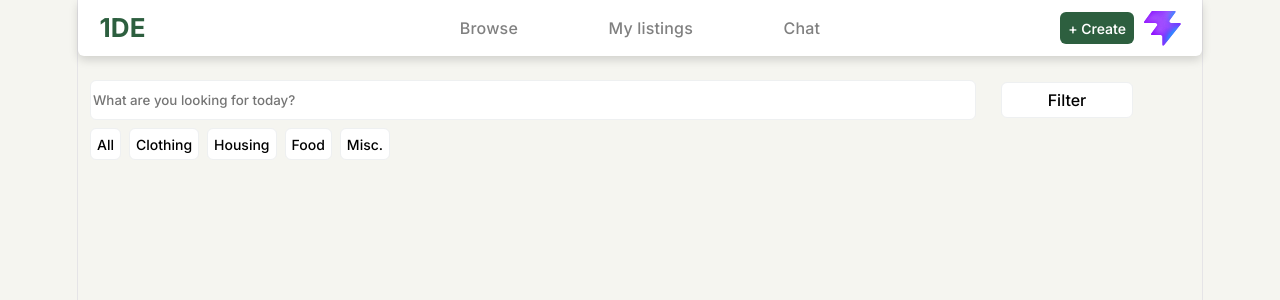
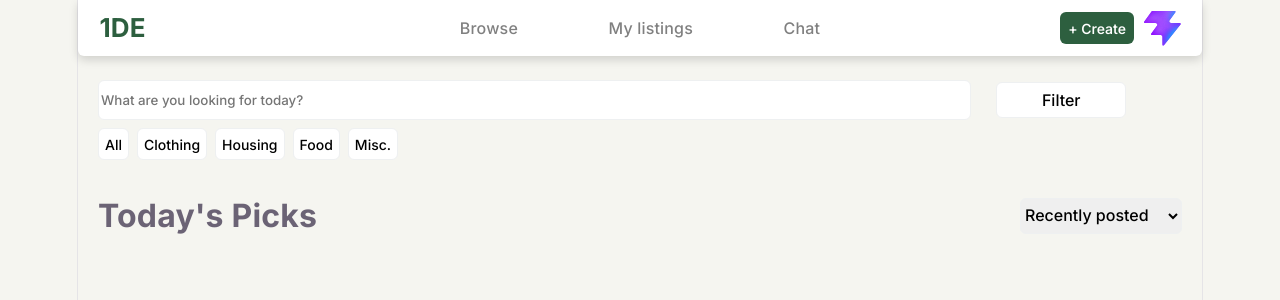
Before and after one commit to oebynahi/unimarketplace, a React (Vite) app: page / in a window 1280 px wide. Shown: the top 300 px of the page. Built offline with nearby package versions, Linux system fonts and the light colour scheme.

Commit message:
New feauture added

```diff
--- a/src/components/Main.css
+++ /dev/null
@@ -1,3 +0,0 @@
-.main-container {
-    margin:12px 24px;
-}
--- a/src/components/SearchForm.css
+++ b/src/components/SearchForm.css
@@ -46,5 +46,27 @@
 }
 
 .search-form-max {
-    margin: 24px 12px 8px; ;
+    margin: 24px 20px 8px; ;
 }
+
+h4 {
+    font-family: "Inter", sans-serif;
+    font-size: 24pt;
+    font-weight: 700;
+}
+
+.item-header {
+    display: flex;
+    flex-direction: row;
+    align-items: center;
+    justify-content: space-between;
+}
+
+.sort-dropdown {
+    height: 36px;
+    border-radius: 6px;
+    font-family: "Inter", sans-serif;
+    font-size: 16px;
+    font-weight: 500;
+    border: 1px solid #eef0f1;
+}
--- a/src/components/SearchForm.jsx
+++ b/src/components/SearchForm.jsx
@@ -16,6 +16,15 @@ export default function SearchForm () {
                 <button className='category-button'>Misc.</button>
             </div>
 
+            <div className='item-header'>
+                <h4>Today's Picks</h4>
+                <select className='sort-dropdown'>
+                    <option value="recent">Recently posted</option>
+                    <option value="p-asc">Price: Low to high</option>
+                    <option value="p-desc">Price: Hight to low</option>
+                </select>
+            </div>
+
         </div>
     )
 }
```
